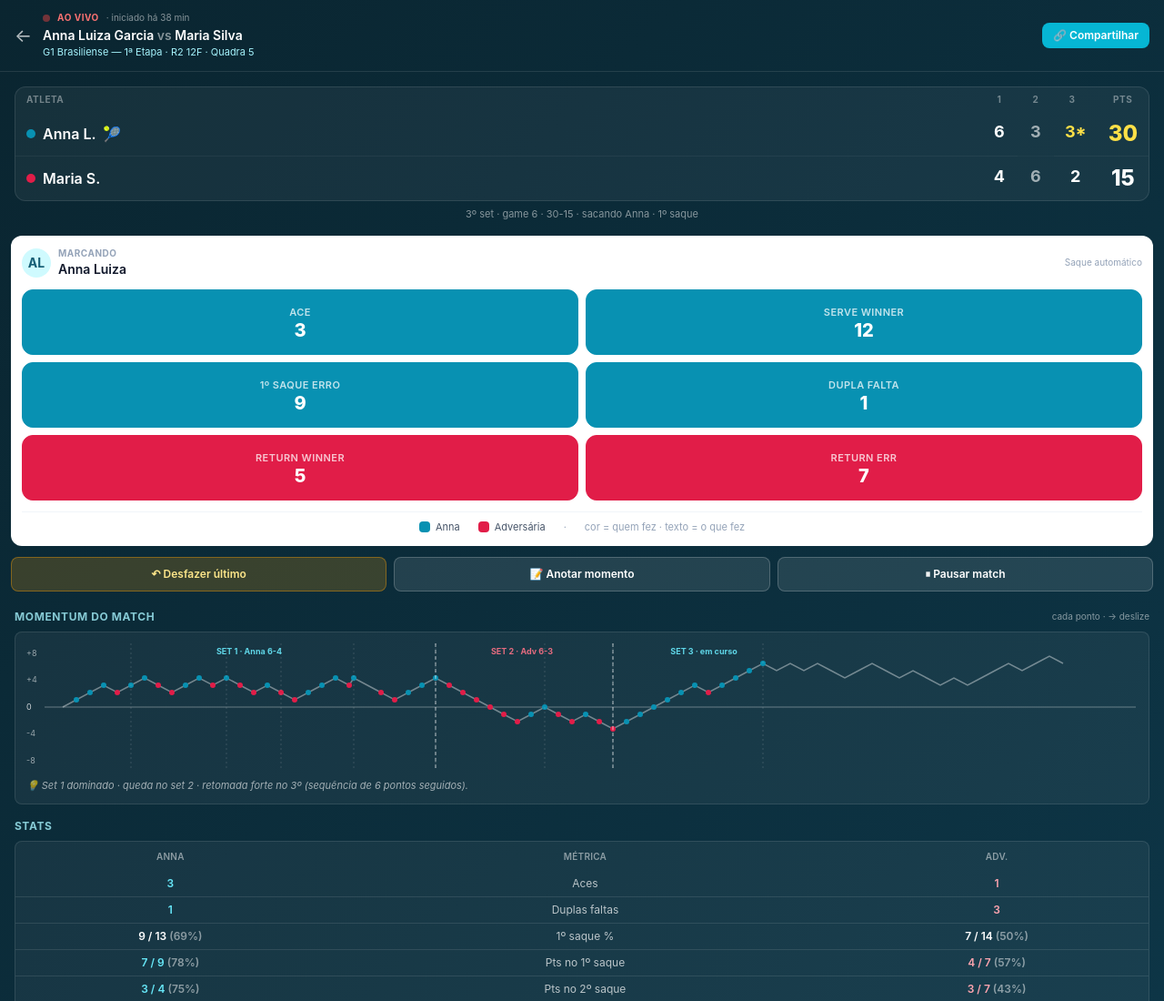
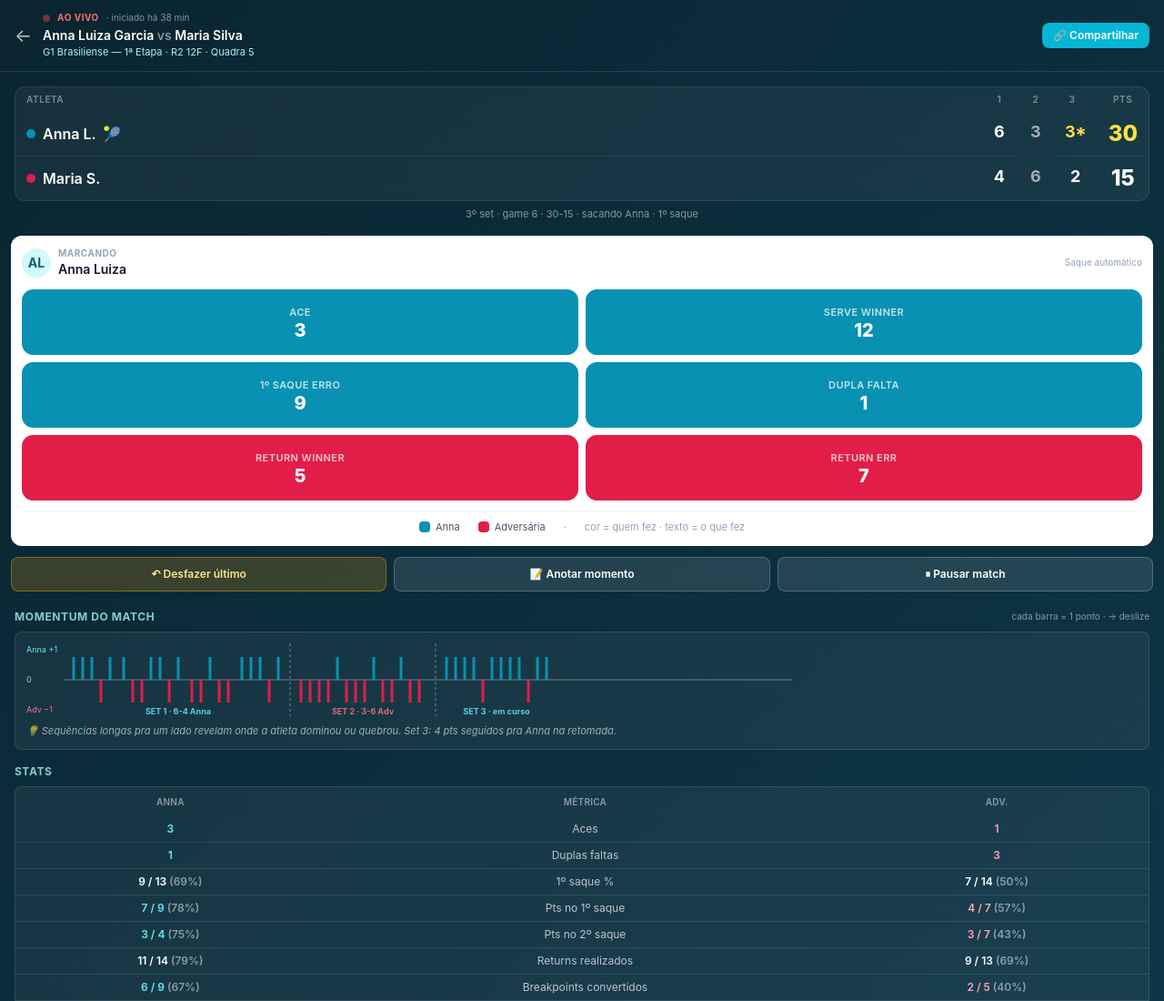
Before and after one commit to aag1974/agenda-tenis, a website: page mockup-tracking-vivo.html in a window 1280 px wide. Shown: the top 1100 px of the page at 91% size. Drawn offline with nearby package versions, Linux system fonts and the light colour scheme.

Commit message:
Mockup tracking: momentum por ponto vira ±1 (não acumulado)
User insight: momentum por ponto é binário, não série acumulada.
Cada ponto é simplesmente +1 (Anna) ou -1 (adv) em torno do eixo X.
Sequências longas pra um lado revelam onde a atleta dominou ou
quebrou — leitura visual mais limpa.

Mudanças no SVG:
- Eixo Y enxuto: -1 a +1 (era -8 a +8 acumulado)
- Cada ponto vira uma barra vertical curta (line de 3px) acima ou
  abaixo da linha zero
- Altura total do chart: 80px (era 140px) — mais enxuto
- Removida a linha tendência cinza (era do acumulado)
- Mantém marcadores de set (linhas tracejadas verticais) e labels
  "SET 1 · 6-4 Anna · SET 2 · 3-6 Adv · SET 3 em curso"
- Cluster visual revela momentum sem precisar acumular

Co-Authored-By: Claude Opus 4.7 (1M context) <noreply@anthropic.com>

```diff
--- a/mockup-tracking-vivo.html
+++ b/mockup-tracking-vivo.html
@@ -253,115 +253,98 @@
     </button>
   </div>
 
-  <!-- Momentum ponto-a-ponto · scroll horizontal -->
+  <!-- Momentum: cada ponto é +1 (Anna, em cima) ou -1 (adv, embaixo) · scroll horizontal -->
   <div class="px-4 mt-5">
     <div class="flex items-center justify-between mb-2">
       <h3 class="text-xs font-bold uppercase tracking-wider text-cyan-200/80">Momentum do match</h3>
-      <span class="text-[10px] text-white/50">cada ponto · → deslize</span>
+      <span class="text-[10px] text-white/50">cada barra = 1 ponto · → deslize</span>
     </div>
     <div class="bg-white/5 rounded-lg border border-white/10 p-3">
       <div class="flex">
         <!-- Y labels fixos -->
-        <div class="flex flex-col justify-between text-[9px] text-white/55 pr-2 py-1" style="height:140px;">
-          <span>+8</span>
-          <span>+4</span>
-          <span class="text-white/80">0</span>
-          <span>-4</span>
-          <span>-8</span>
+        <div class="flex flex-col justify-between text-[9px] text-white/50 pr-2" style="height:80px;">
+          <span style="color:#67e8f9">Anna +1</span>
+          <span class="text-white/70">0</span>
+          <span style="color:#fb7185">Adv −1</span>
         </div>
         <!-- Container com scroll horizontal -->
         <div class="flex-1 overflow-x-auto scroll-thin">
-          <svg viewBox="0 0 1200 140" preserveAspectRatio="xMinYMid meet" style="width:1200px; height:140px; min-width:1200px;">
-            <!-- Linha horizontal no zero -->
-            <line x1="0" y1="70" x2="1200" y2="70" stroke="rgba(255,255,255,0.35)" stroke-width="1" />
-            <!-- Linha do match (acumulado de pontos) -->
-            <polyline
-              points="20,70 35,62 50,54 65,46 80,54 95,46 110,38 125,46 140,54 155,46 170,38 185,46 200,38 215,46 230,54 245,46 260,54 275,62 290,54 305,46 320,38 335,46 340,38 355,46 370,54 385,62 400,54 415,46 430,38 445,46 460,54 475,62 490,70 505,78 520,86 535,78 550,70 565,78 580,86 595,78 610,86 625,94 640,86 655,78 670,70 685,62 700,54 715,46 730,54 745,46 760,38 775,30 790,22 805,30 820,22 835,30 850,22 865,30 880,38 895,30 910,22 925,30 940,38 955,30 970,38 985,46 1000,38 1015,46 1030,38 1045,30 1060,22 1075,30 1090,22 1105,14 1120,22"
-              fill="none" stroke="rgba(255,255,255,0.4)" stroke-width="1.5" />
-            <!-- Pontos individuais (cada um é 1 ponto do match · azul=Anna, laranja=adv) -->
+          <svg viewBox="0 0 800 80" preserveAspectRatio="xMinYMid meet" style="width:800px; height:80px; min-width:800px;">
+            <!-- Linha horizontal no zero (eixo X) -->
+            <line x1="0" y1="40" x2="800" y2="40" stroke="rgba(255,255,255,0.35)" stroke-width="1" />
+
+            <!-- Cada ponto é uma barra vertical curta (+1 = sobe 25px, -1 = desce 25px) -->
             <g>
-              <!-- Game 1 Anna (4-0) -->
-              <circle cx="35" cy="62" r="3" fill="#0891b2" />
-              <circle cx="50" cy="54" r="3" fill="#0891b2" />
-              <circle cx="65" cy="46" r="3" fill="#0891b2" />
-              <circle cx="80" cy="54" r="3" fill="#e11d48" />
-              <circle cx="95" cy="46" r="3" fill="#0891b2" />
-              <!-- Game 2 -->
-              <circle cx="110" cy="38" r="3" fill="#0891b2" />
-              <circle cx="125" cy="46" r="3" fill="#e11d48" />
-              <circle cx="140" cy="54" r="3" fill="#e11d48" />
-              <circle cx="155" cy="46" r="3" fill="#0891b2" />
-              <circle cx="170" cy="38" r="3" fill="#0891b2" />
-              <circle cx="185" cy="46" r="3" fill="#e11d48" />
-              <circle cx="200" cy="38" r="3" fill="#0891b2" />
-              <!-- Game 3 -->
-              <circle cx="215" cy="46" r="3" fill="#e11d48" />
-              <circle cx="230" cy="54" r="3" fill="#e11d48" />
-              <circle cx="245" cy="46" r="3" fill="#0891b2" />
-              <circle cx="260" cy="54" r="3" fill="#e11d48" />
-              <!-- Game 4 -->
-              <circle cx="275" cy="62" r="3" fill="#e11d48" />
-              <circle cx="290" cy="54" r="3" fill="#0891b2" />
-              <circle cx="305" cy="46" r="3" fill="#0891b2" />
-              <circle cx="320" cy="38" r="3" fill="#0891b2" />
-              <circle cx="335" cy="46" r="3" fill="#e11d48" />
-              <circle cx="340" cy="38" r="3" fill="#0891b2" />
-              <!-- Set 1 fim -->
-              <circle cx="370" cy="54" r="3" fill="#e11d48" />
-              <circle cx="385" cy="62" r="3" fill="#e11d48" />
-              <circle cx="400" cy="54" r="3" fill="#0891b2" />
-              <circle cx="415" cy="46" r="3" fill="#0891b2" />
-              <circle cx="430" cy="38" r="3" fill="#0891b2" />
-              <!-- Set 2 começa (Anna afunda) -->
-              <circle cx="445" cy="46" r="3" fill="#e11d48" />
-              <circle cx="460" cy="54" r="3" fill="#e11d48" />
-              <circle cx="475" cy="62" r="3" fill="#e11d48" />
-              <circle cx="490" cy="70" r="3" fill="#e11d48" />
-              <circle cx="505" cy="78" r="3" fill="#e11d48" />
-              <circle cx="520" cy="86" r="3" fill="#e11d48" />
-              <circle cx="535" cy="78" r="3" fill="#0891b2" />
-              <circle cx="550" cy="70" r="3" fill="#0891b2" />
-              <!-- Set 2 fim (perdeu) -->
-              <circle cx="565" cy="78" r="3" fill="#e11d48" />
-              <circle cx="580" cy="86" r="3" fill="#e11d48" />
-              <circle cx="595" cy="78" r="3" fill="#0891b2" />
-              <circle cx="610" cy="86" r="3" fill="#e11d48" />
-              <circle cx="625" cy="94" r="3" fill="#e11d48" />
-              <!-- Set 3 (retomada) -->
-              <circle cx="640" cy="86" r="3" fill="#0891b2" />
-              <circle cx="655" cy="78" r="3" fill="#0891b2" />
-              <circle cx="670" cy="70" r="3" fill="#0891b2" />
-              <circle cx="685" cy="62" r="3" fill="#0891b2" />
-              <circle cx="700" cy="54" r="3" fill="#0891b2" />
-              <circle cx="715" cy="46" r="3" fill="#0891b2" />
-              <circle cx="730" cy="54" r="3" fill="#e11d48" />
-              <circle cx="745" cy="46" r="3" fill="#0891b2" />
-              <circle cx="760" cy="38" r="3" fill="#0891b2" />
-              <circle cx="775" cy="30" r="3" fill="#0891b2" />
-              <circle cx="790" cy="22" r="3" fill="#0891b2" />
+              <!-- Set 1: Anna ganha 6-4. Pontos abaixo (+1 Anna, -1 adv) -->
+              <!-- Game 1 (Anna saca, ganha 4-1) -->
+              <line x1="10" y1="40" x2="10" y2="15" stroke="#0891b2" stroke-width="3" />
+              <line x1="20" y1="40" x2="20" y2="15" stroke="#0891b2" stroke-width="3" />
+              <line x1="30" y1="40" x2="30" y2="15" stroke="#0891b2" stroke-width="3" />
+              <line x1="40" y1="40" x2="40" y2="65" stroke="#e11d48" stroke-width="3" />
+              <line x1="50" y1="40" x2="50" y2="15" stroke="#0891b2" stroke-width="3" />
+              <!-- Game 2 (adv saca, Anna quebra) -->
+              <line x1="65" y1="40" x2="65" y2="15" stroke="#0891b2" stroke-width="3" />
+              <line x1="75" y1="40" x2="75" y2="65" stroke="#e11d48" stroke-width="3" />
+              <line x1="85" y1="40" x2="85" y2="65" stroke="#e11d48" stroke-width="3" />
+              <line x1="95" y1="40" x2="95" y2="15" stroke="#0891b2" stroke-width="3" />
+              <line x1="105" y1="40" x2="105" y2="15" stroke="#0891b2" stroke-width="3" />
+              <line x1="115" y1="40" x2="115" y2="65" stroke="#e11d48" stroke-width="3" />
+              <line x1="125" y1="40" x2="125" y2="15" stroke="#0891b2" stroke-width="3" />
+              <!-- Game 3 (Anna saca, perde) -->
+              <line x1="140" y1="40" x2="140" y2="65" stroke="#e11d48" stroke-width="3" />
+              <line x1="150" y1="40" x2="150" y2="65" stroke="#e11d48" stroke-width="3" />
+              <line x1="160" y1="40" x2="160" y2="15" stroke="#0891b2" stroke-width="3" />
+              <line x1="170" y1="40" x2="170" y2="65" stroke="#e11d48" stroke-width="3" />
+              <line x1="180" y1="40" x2="180" y2="65" stroke="#e11d48" stroke-width="3" />
+              <!-- Game 4 (Anna fecha) -->
+              <line x1="195" y1="40" x2="195" y2="15" stroke="#0891b2" stroke-width="3" />
+              <line x1="205" y1="40" x2="205" y2="15" stroke="#0891b2" stroke-width="3" />
+              <line x1="215" y1="40" x2="215" y2="15" stroke="#0891b2" stroke-width="3" />
+              <line x1="225" y1="40" x2="225" y2="65" stroke="#e11d48" stroke-width="3" />
+              <line x1="235" y1="40" x2="235" y2="15" stroke="#0891b2" stroke-width="3" />
+
+              <!-- Set 2: Anna afunda · sequência de derrotas -->
+              <line x1="260" y1="40" x2="260" y2="65" stroke="#e11d48" stroke-width="3" />
+              <line x1="270" y1="40" x2="270" y2="65" stroke="#e11d48" stroke-width="3" />
+              <line x1="280" y1="40" x2="280" y2="65" stroke="#e11d48" stroke-width="3" />
+              <line x1="290" y1="40" x2="290" y2="65" stroke="#e11d48" stroke-width="3" />
+              <line x1="300" y1="40" x2="300" y2="15" stroke="#0891b2" stroke-width="3" />
+              <line x1="310" y1="40" x2="310" y2="65" stroke="#e11d48" stroke-width="3" />
+              <line x1="320" y1="40" x2="320" y2="65" stroke="#e11d48" stroke-width="3" />
+              <line x1="330" y1="40" x2="330" y2="65" stroke="#e11d48" stroke-width="3" />
+              <line x1="340" y1="40" x2="340" y2="15" stroke="#0891b2" stroke-width="3" />
+              <line x1="350" y1="40" x2="350" y2="65" stroke="#e11d48" stroke-width="3" />
+              <line x1="360" y1="40" x2="360" y2="65" stroke="#e11d48" stroke-width="3" />
+              <line x1="370" y1="40" x2="370" y2="15" stroke="#0891b2" stroke-width="3" />
+              <line x1="380" y1="40" x2="380" y2="65" stroke="#e11d48" stroke-width="3" />
+              <line x1="390" y1="40" x2="390" y2="65" stroke="#e11d48" stroke-width="3" />
+
+              <!-- Set 3: retomada forte (sequência de Anna) -->
+              <line x1="420" y1="40" x2="420" y2="15" stroke="#0891b2" stroke-width="3" />
+              <line x1="430" y1="40" x2="430" y2="15" stroke="#0891b2" stroke-width="3" />
+              <line x1="440" y1="40" x2="440" y2="15" stroke="#0891b2" stroke-width="3" />
+              <line x1="450" y1="40" x2="450" y2="15" stroke="#0891b2" stroke-width="3" />
+              <line x1="460" y1="40" x2="460" y2="65" stroke="#e11d48" stroke-width="3" />
+              <line x1="470" y1="40" x2="470" y2="15" stroke="#0891b2" stroke-width="3" />
+              <line x1="480" y1="40" x2="480" y2="15" stroke="#0891b2" stroke-width="3" />
+              <line x1="490" y1="40" x2="490" y2="15" stroke="#0891b2" stroke-width="3" />
+              <line x1="500" y1="40" x2="500" y2="15" stroke="#0891b2" stroke-width="3" />
+              <line x1="510" y1="40" x2="510" y2="65" stroke="#e11d48" stroke-width="3" />
+              <line x1="520" y1="40" x2="520" y2="15" stroke="#0891b2" stroke-width="3" />
+              <line x1="530" y1="40" x2="530" y2="15" stroke="#0891b2" stroke-width="3" />
             </g>
-            <!-- Marcadores GAME (linhas verticais finas em cada game completo) -->
-            <g stroke="rgba(255,255,255,0.15)" stroke-dasharray="2,3">
-              <line x1="95" y1="0" x2="95" y2="140" />
-              <line x1="200" y1="0" x2="200" y2="140" />
-              <line x1="260" y1="0" x2="260" y2="140" />
-              <line x1="340" y1="0" x2="340" y2="140" />
-              <line x1="430" y1="0" x2="430" y2="140" />
-              <line x1="550" y1="0" x2="550" y2="140" />
-              <line x1="625" y1="0" x2="625" y2="140" />
-              <line x1="790" y1="0" x2="790" y2="140" />
-            </g>
-            <!-- Marcadores de set (linhas verticais grossas) -->
-            <line x1="430" y1="0" x2="430" y2="140" stroke="rgba(255,255,255,0.45)" stroke-dasharray="4,3" stroke-width="1.5" />
-            <line x1="625" y1="0" x2="625" y2="140" stroke="rgba(255,255,255,0.45)" stroke-dasharray="4,3" stroke-width="1.5" />
-            <text x="225" y="12" text-anchor="middle" font-size="9" font-weight="bold" fill="rgba(103,232,249,0.9)">SET 1 · Anna 6-4</text>
-            <text x="525" y="12" text-anchor="middle" font-size="9" font-weight="bold" fill="rgba(251,113,133,0.9)">SET 2 · Adv 6-3</text>
-            <text x="725" y="12" text-anchor="middle" font-size="9" font-weight="bold" fill="rgba(103,232,249,0.9)">SET 3 · em curso</text>
+
+            <!-- Marcadores de set (linhas verticais tracejadas) -->
+            <line x1="248" y1="0" x2="248" y2="80" stroke="rgba(255,255,255,0.4)" stroke-dasharray="3,3" stroke-width="1" />
+            <line x1="408" y1="0" x2="408" y2="80" stroke="rgba(255,255,255,0.4)" stroke-dasharray="3,3" stroke-width="1" />
+            <text x="125" y="78" text-anchor="middle" font-size="9" font-weight="bold" fill="rgba(103,232,249,0.85)">SET 1 · 6-4 Anna</text>
+            <text x="328" y="78" text-anchor="middle" font-size="9" font-weight="bold" fill="rgba(251,113,133,0.85)">SET 2 · 3-6 Adv</text>
+            <text x="475" y="78" text-anchor="middle" font-size="9" font-weight="bold" fill="rgba(103,232,249,0.85)">SET 3 · em curso</text>
           </svg>
         </div>
       </div>
       <div class="text-[11px] text-white/60 mt-2 italic">
-        💡 Set 1 dominado · queda no set 2 · retomada forte no 3º (sequência de 6 pontos seguidos).
+        💡 Sequências longas pra um lado revelam onde a atleta dominou ou quebrou. Set 3: 4 pts seguidos pra Anna na retomada.
       </div>
     </div>
   </div>
```
